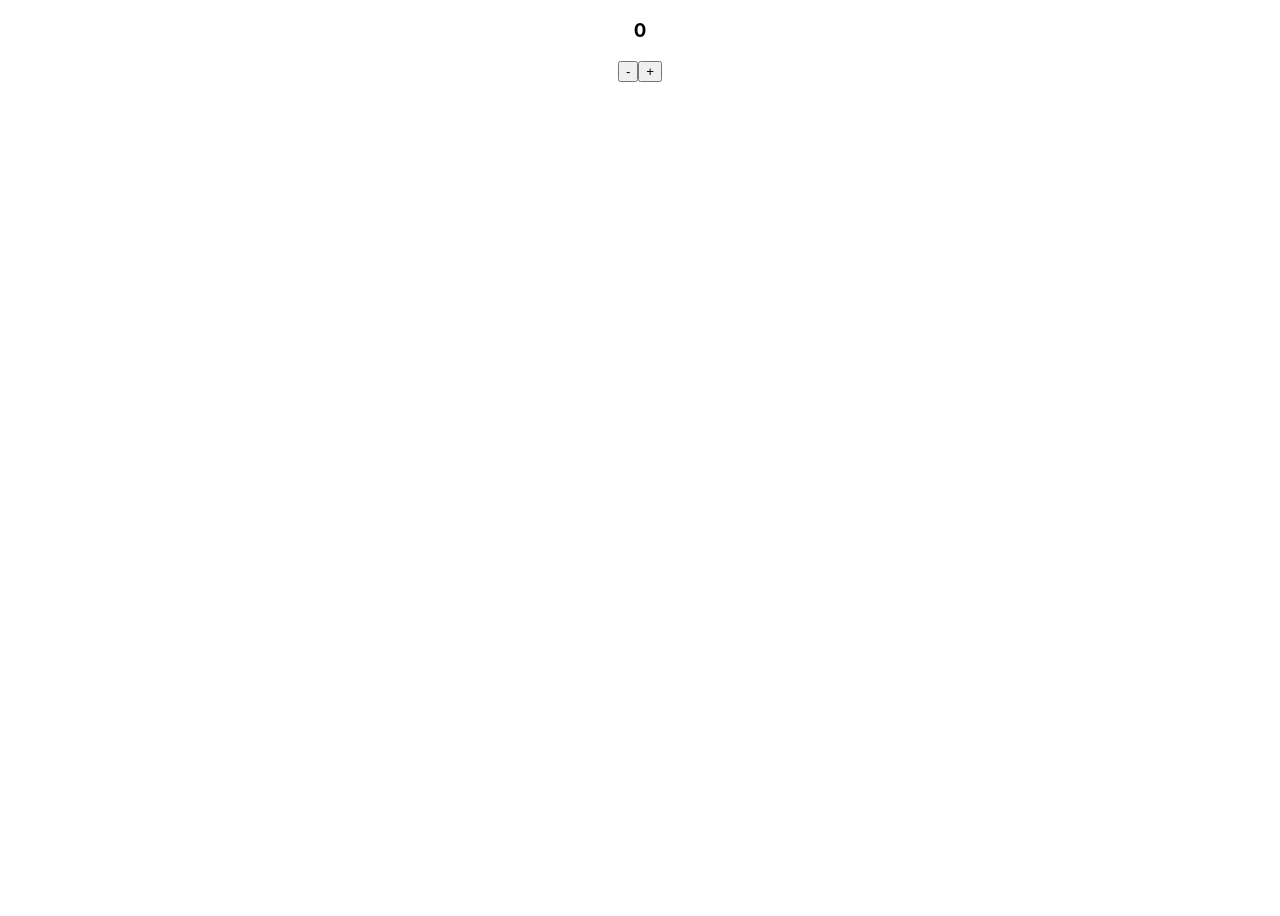
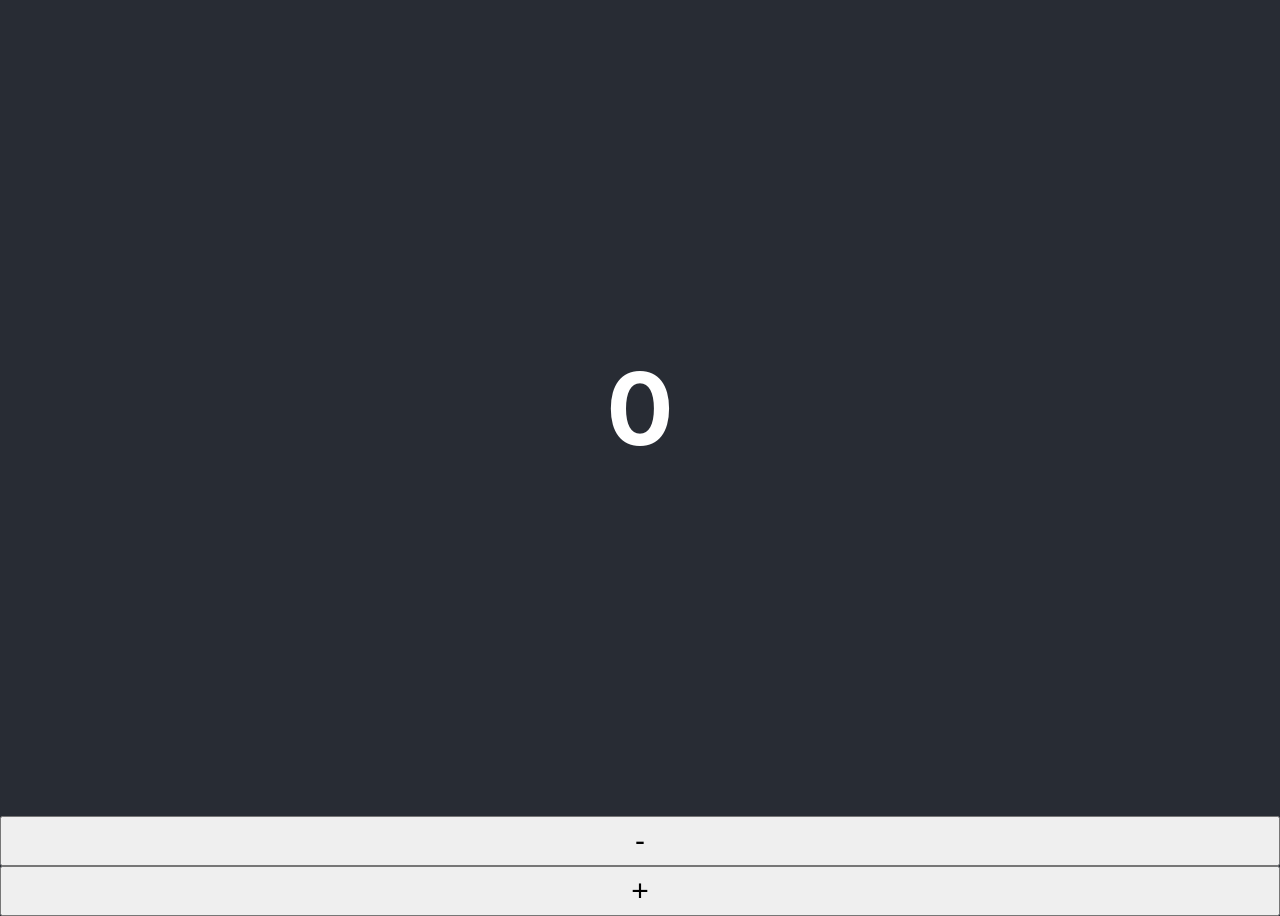
Before and after one commit to Skyetifaeger/Programming-OS, a React (Create React App) app in the folder React/my-app/: page / in a window 1280 px wide. Before the commit the page ends 800 px from the top, so only its background shows below. Built offline with nearby package versions, Linux system fonts and the light colour scheme.

Commit message:
making the counter look nice

```diff
--- a/React/my-app/src/App.css
+++ b/React/my-app/src/App.css
@@ -15,13 +15,18 @@
 
 .App-header {
   background-color: #282c34;
-  min-height: 100vh;
+  min-height: 77vh;
+  font-size: 100px;
   display: flex;
   flex-direction: column;
-  align-items: center;
   justify-content: center;
-  font-size: calc(10px + 2vmin);
   color: white;
+}
+
+.App-header button{
+  width: 100w;
+  height: 50px;
+  font-size: 30px;
 }
 
 .App-link {
@@ -38,6 +43,6 @@
 }
 
 .button {
-  font-size: 110%;
+  font-size: 100%;
   background-color: #bcb315;
 }
--- a/React/my-app/src/Counter.js
+++ b/React/my-app/src/Counter.js
@@ -3,8 +3,8 @@ import React, { useState } from "react";
 export function Counter() {
     const [count, setCount] = useState(0);
     return (
-        <div>
-            <h3>{count}</h3>
+        <div class ="App-header">
+            <h3 class="App-header">{count}</h3>
                 <button
                     onClick={() => setCount(count - 1)}
                 >-</button>
```
Lines whose indentation alone changed are shown as unchanged.
